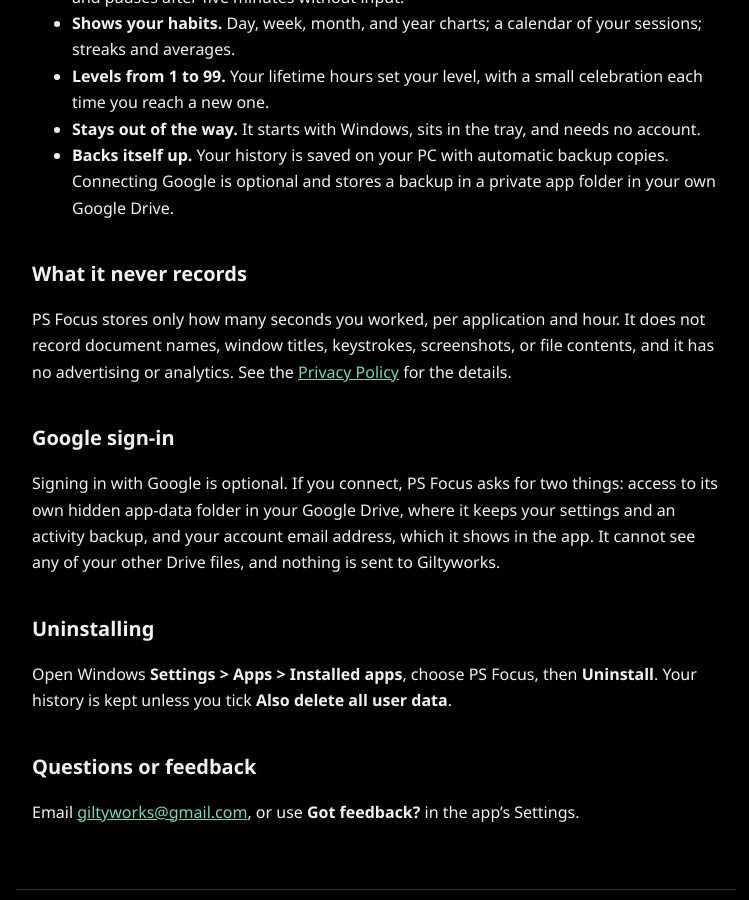
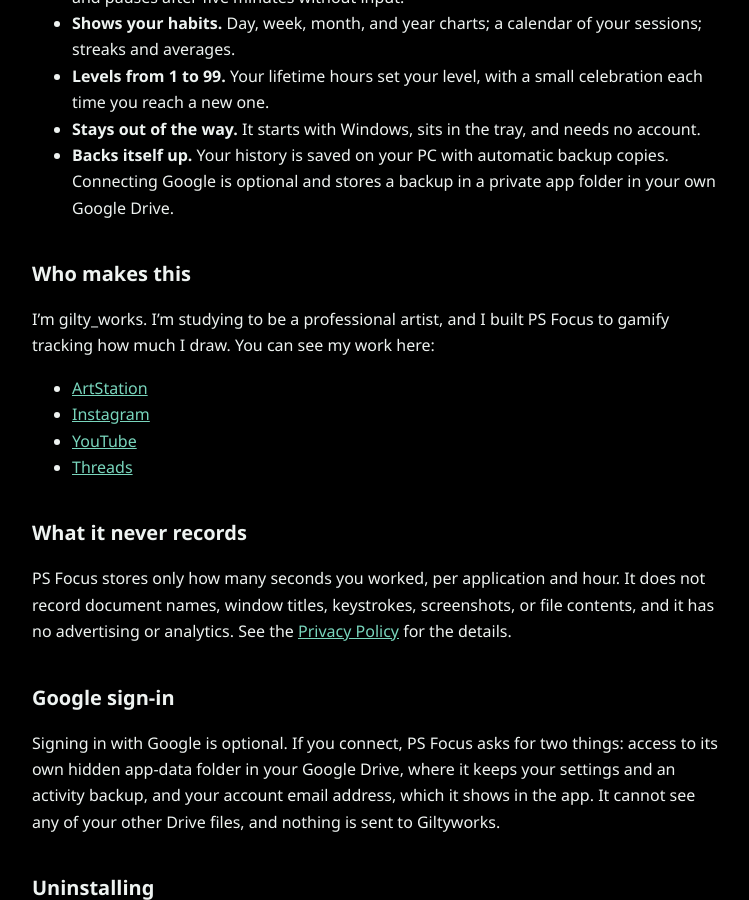
Before and after one commit to giltyworks/ps-focus, a Jekyll site: the page built from index.md, in a window 1280 px wide and 900 px high, scrolled down 2022 px. Shown: the whole window, without its empty margins (264-1013 px from the left). Built offline with Jekyll 4.4.1, drawn with Linux system fonts in a browser that asks for light colours; our own code applies the rules of GitHub Pages for plain Markdown files.

Commit message:
Add a section about who makes PS Focus
Co-Authored-By: Claude Opus 5.5 <noreply@anthropic.com>

```diff
--- a/index.md
+++ b/index.md
@@ -34,6 +34,15 @@ Windows may show a "Windows protected your PC" screen because PS Focus is not ye
 - **Stays out of the way.** It starts with Windows, sits in the tray, and needs no account.
 - **Backs itself up.** Your history is saved on your PC with automatic backup copies. Connecting Google is optional and stores a backup in a private app folder in your own Google Drive.
 
+## Who makes this
+
+I'm gilty_works. I'm studying to be a professional artist, and I built PS Focus to gamify tracking how much I draw. You can see my work here:
+
+- [ArtStation](https://www.artstation.com/gilty_works)
+- [Instagram](https://www.instagram.com/gilty_works/)
+- [YouTube](https://www.youtube.com/@gilty_works)
+- [Threads](https://www.threads.com/@gilty_works)
+
 ## What it never records
 
 PS Focus stores only how many seconds you worked, per application and hour. It does not record document names, window titles, keystrokes, screenshots, or file contents, and it has no advertising or analytics. See the [Privacy Policy]({{ '/privacy/' | relative_url }}) for the details.
```
